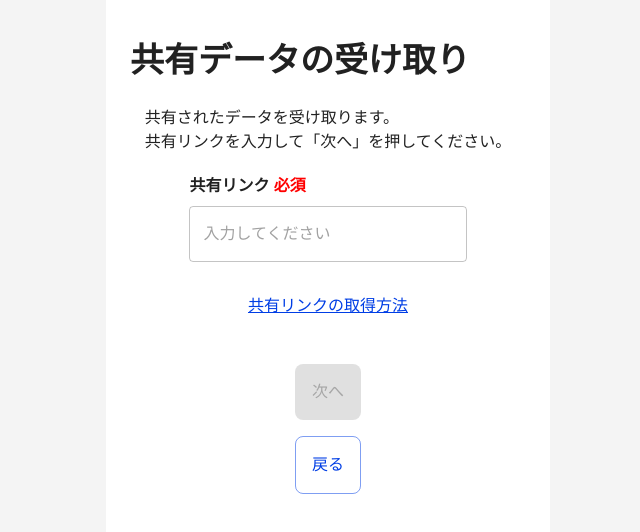
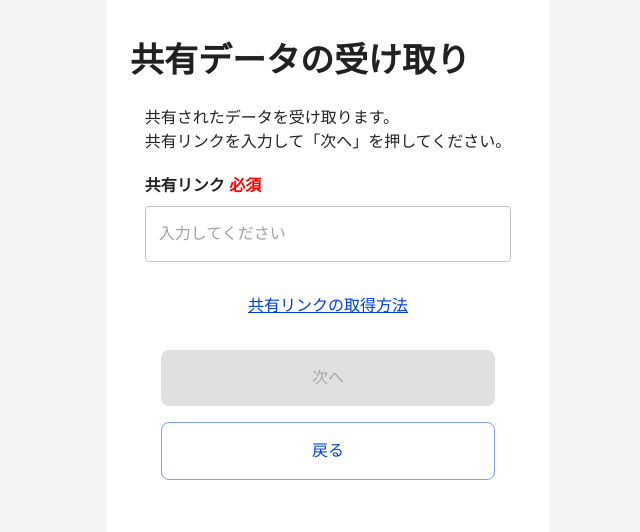
Before and after one commit to STECH-for-My-Shienkin-Navi/My-Shienkin-Navi, a React (Vite) app: page /DataReceive in a window 1280 px wide. Shown: the top 532 px of the page, without its empty margins (312-952 px from the left). Built offline with nearby package versions, Linux system fonts and the light colour scheme.

Commit message:
fix: ボタンのサイズを調整した。

```diff
--- a/src/components/common/CommonButton.tsx
+++ b/src/components/common/CommonButton.tsx
@@ -30,6 +30,7 @@ export const CommonButton: FC<Props> = ({
       size="medium"
       variant={selectVariant()}
       disabled={isDisabled}
+      fullWidth
       sx={{ p: 2, borderRadius: 2 }}
       onClick={onClick}
     >
--- a/src/components/pages/DataReceivePage.tsx
+++ b/src/components/pages/DataReceivePage.tsx
@@ -63,8 +63,10 @@ export const DataReceivePage: FC = () => {
         </DialogContent>
       </Dialog>
 
+      <Box>
+
       <Typography variant='body1' style={{marginBottom: "20px"}}>共有されたデータを受け取ります。<br></br>共有リンクを入力して「次へ」を押してください。</Typography>
-      <Stack spacing={1} style={{width: "70%"}}>
+      <Stack spacing={1}>
         <Typography variant='body1' style={{fontWeight: "bold"}}>共有リンク <span style={{color: "#FF0000"}}>必須</span></Typography>
         <TextField fullWidth required error={textError} id='outlined-required' defaultValue={''} value={textValue} placeholder='入力してください'
         onChange={(event: React.ChangeEvent<HTMLInputElement | HTMLTextAreaElement>) => {
@@ -74,12 +76,13 @@ export const DataReceivePage: FC = () => {
         {textError ? <p style={{color: "#FF0000"}}>共有リンクは必須入力です。</p> : <p>        </p>}
         <CommonButton isText onClick={handle}>共有リンクの取得方法</CommonButton>
       </Stack>
-      <Box sx={{marginTop: "30px"}}>
+      <Box sx={{marginTop: "30px", mx: 2, mt: 2}}>
         <Col spacing={2}>
           <CommonButton isDisabled={nextButtonIsDisabled} onClick={() => setDialogOpen(true)}>次へ</CommonButton>
           <CommonButton isSecondary onClick={() => navigate('/DataTop')}>戻る</CommonButton>
         </Col>
       </Box>
+      </Box>
     </MainLayout>
   );
 };
```
